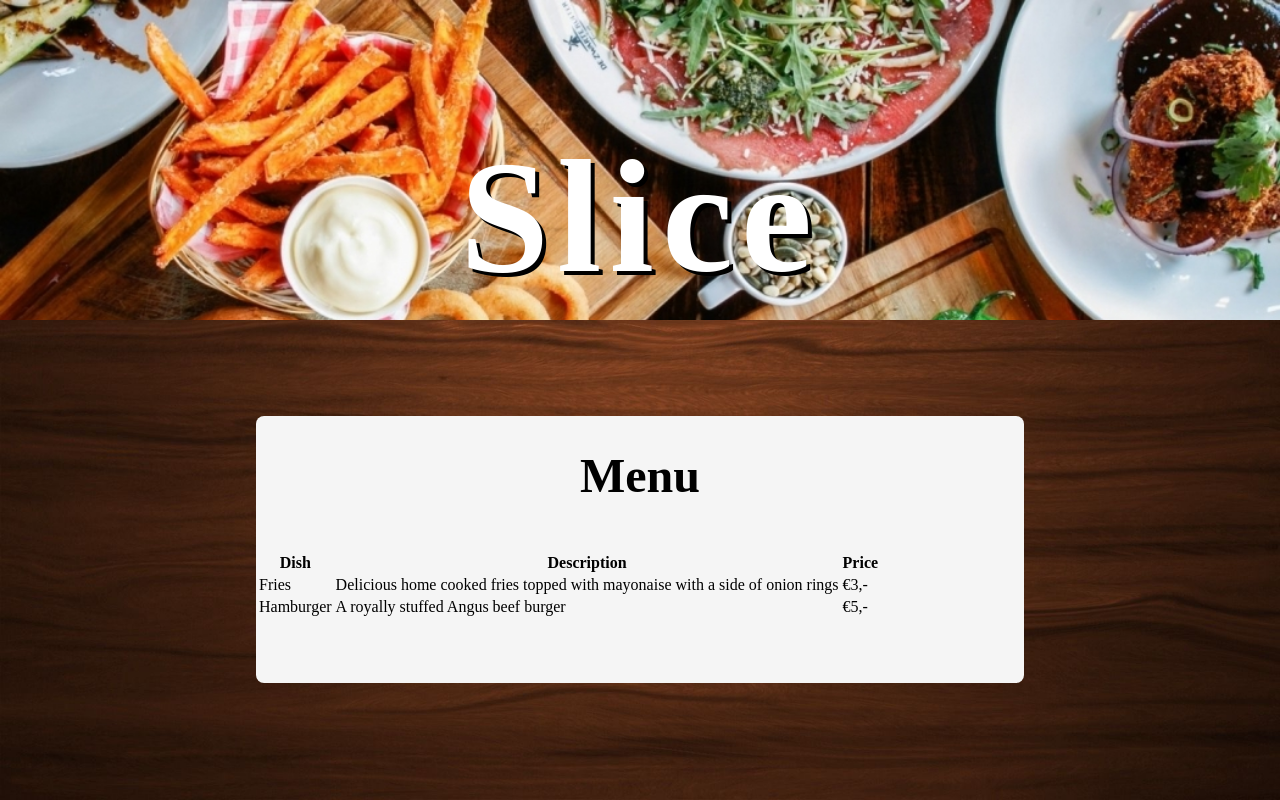
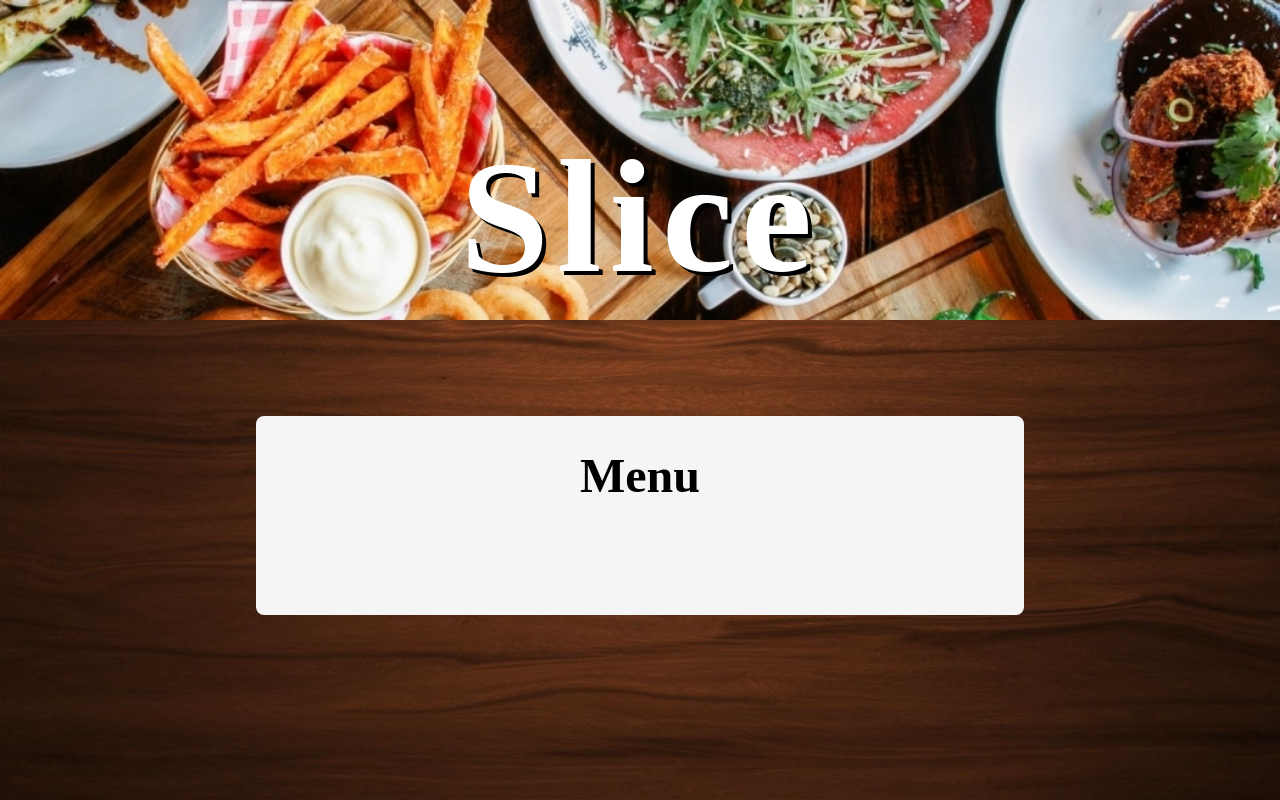
Before and after one commit to ChocolatePinecone/Frontend-Vertical-Slice, an Angular app: page / in a window 1280 px wide. Built offline with nearby package versions, Linux system fonts and the light colour scheme; a web font is replaced by a local one.

Commit message:
Adjusted html to new menu setup

```diff
--- a/src/app/app.component.html
+++ b/src/app/app.component.html
@@ -4,22 +4,9 @@
 
 <div id="menu">
   <h2>Menu</h2>
-  <table>
-    <tr>
-      <th>Dish</th>
-      <th>Description</th>
-      <th>Price</th>
-    </tr>
-    <!-- Menu items are placed HERE -->
-    <tr>
-      <td>Fries</td>
-      <td>Delicious home cooked fries topped with mayonaise with a side of onion rings</td>
-      <td>€3,-</td>
-    </tr>
-    <tr>
-      <td>Hamburger</td>
-      <td>A royally stuffed Angus beef burger</td>
-      <td>€5,-</td>
-    </tr>
-  </table>
+  <div id="menu-content">
+    <div id="menu-items">
+      <!-- Menu items are placed HERE -->
+    </div>
+  </div>
 </div>
```
